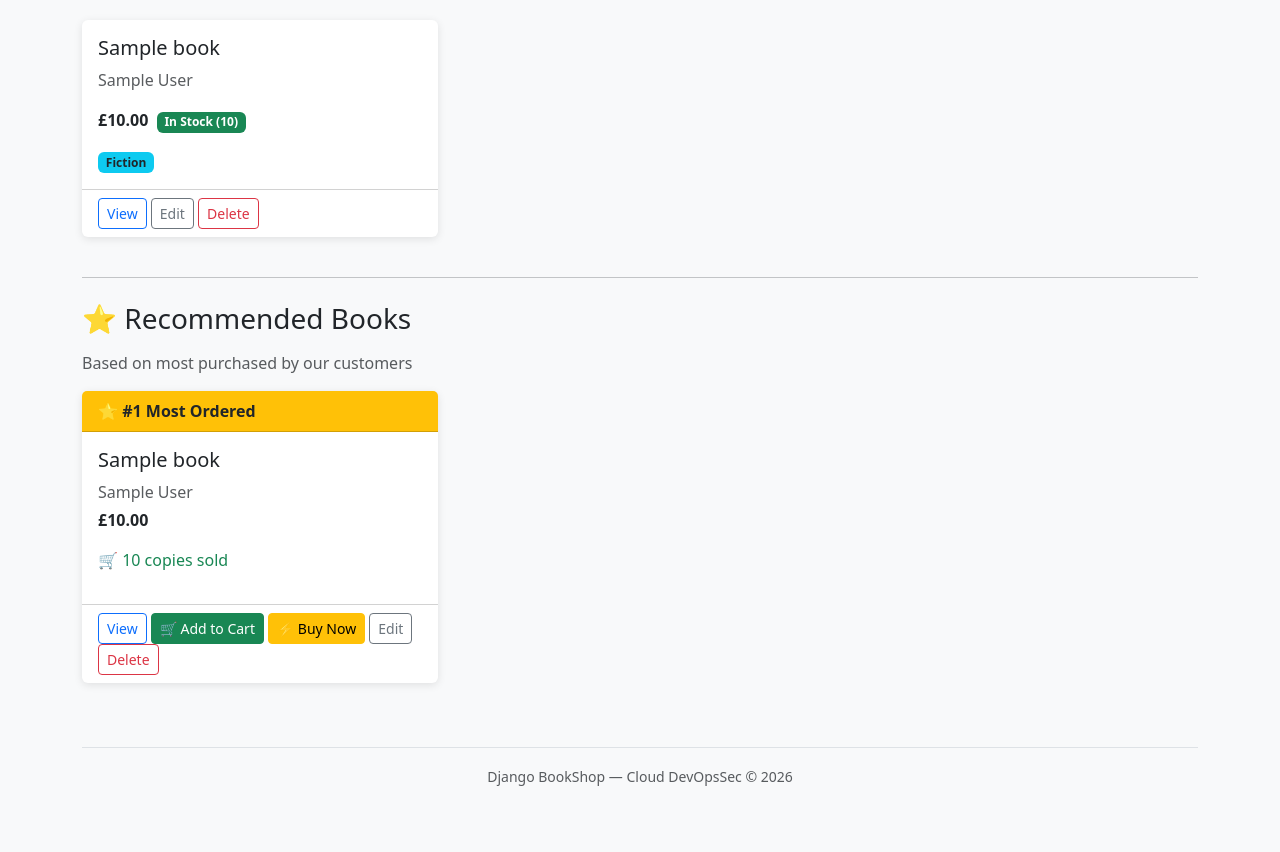
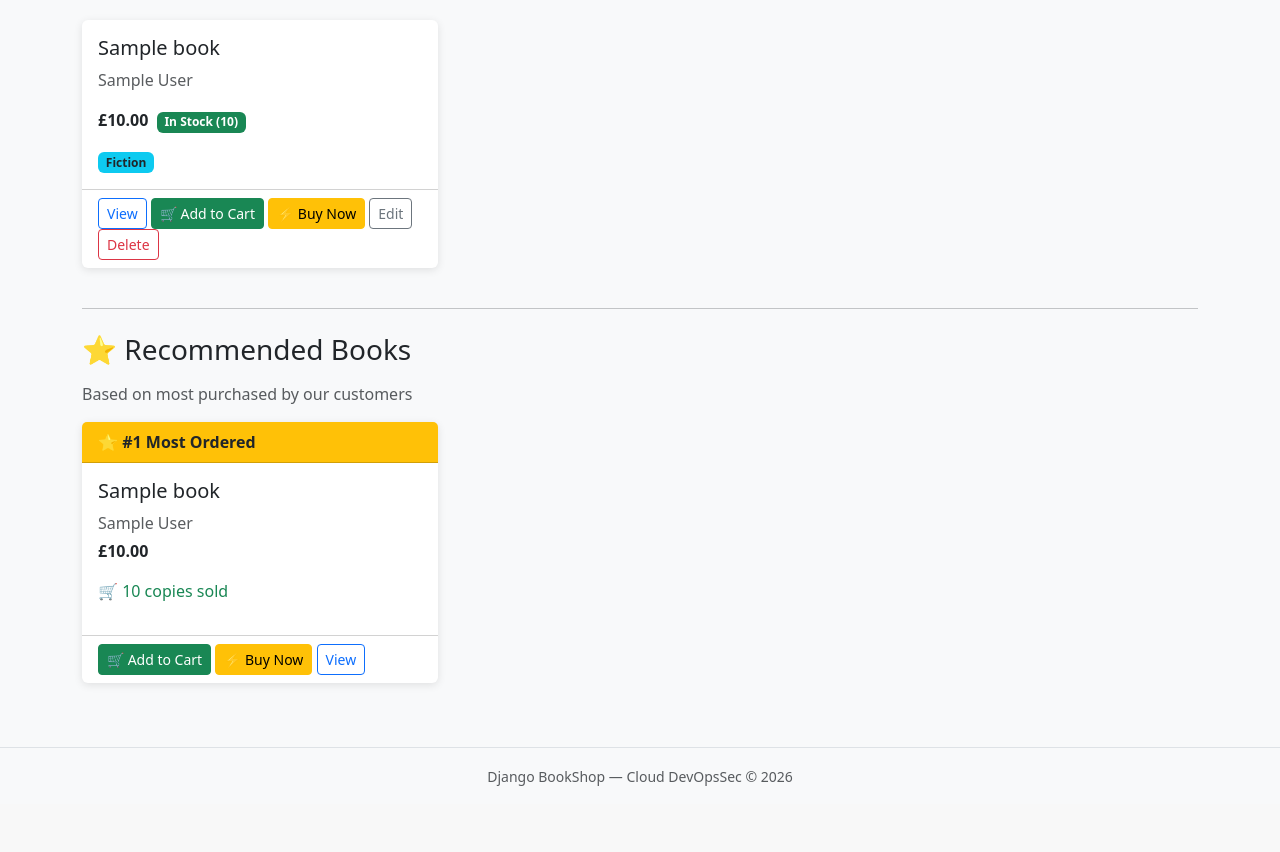
Before and after one commit to gopi122348/bookshop, a Django app: page / in a window 1280 px wide. Shown: the part 188-1040 px from the top of the page. After the commit the page ends 974 px from the top, so only its background shows below. Run offline with Django 4.2, Linux system fonts and the light colour scheme; tables that the repository leaves empty hold one stand-in row (values such as "Sample post").

Commit message:
Overwrite book_list with buy and cart buttons

```diff
--- a/books/templates/books/book_list.html
+++ b/books/templates/books/book_list.html
@@ -1,13 +1,9 @@
 {% extends 'books/base.html' %}
-
 {% block title %}All Books{% endblock %}
-
 {% block content %}
-
 <div class="d-flex justify-content-between align-items-center mb-3">
   <h2>All Books <span class="badge bg-secondary">{{ total_count }}</span></h2>
 </div>
-
 <form method="get" class="row g-2 mb-4">
   <div class="col-md-6">
     <input type="text" name="q" class="form-control"
@@ -31,7 +27,6 @@
   </div>
   {% endif %}
 </form>
-
 {% if books %}
 <div class="row">
   {% for book in books %}
@@ -52,6 +47,8 @@
       </div>
       <div class="card-footer bg-transparent">
         <a href="{% url 'book_detail' book.pk %}" class="btn btn-sm btn-outline-primary">View</a>
+        <a href="{% url 'cart_add' book.pk %}" class="btn btn-sm btn-success">🛒 Add to Cart</a>
+        <a href="{% url 'book_order' book.pk %}" class="btn btn-sm btn-warning">⚡ Buy Now</a>
         <a href="{% url 'book_update' book.pk %}" class="btn btn-sm btn-outline-secondary">Edit</a>
         <a href="{% url 'book_delete' book.pk %}" class="btn btn-sm btn-outline-danger">Delete</a>
       </div>
@@ -64,9 +61,7 @@
   No books found. <a href="{% url 'book_create' %}">Add the first one!</a>
 </div>
 {% endif %}
-
 <hr>
-
 {% if recommended_books %}
 <div class="mb-5 mt-4">
   <h3 class="mb-3">⭐ Recommended Books</h3>
@@ -85,20 +80,14 @@
           <p class="text-success">🛒 {{ book.total_sold }} copies sold</p>
         </div>
         <div class="card-footer bg-transparent">
-    <a href="{% url 'book_detail' book.pk %}"
-       class="btn btn-sm btn-outline-primary">View</a>
-    <a href="{% url 'cart_add' book.pk %}"
-       class="btn btn-sm btn-success">🛒 Add to Cart</a>
-    <a href="{% url 'book_order' book.pk %}"
-       class="btn btn-sm btn-warning">⚡ Buy Now</a>
-    <a href="{% url 'book_update' book.pk %}"
-       class="btn btn-sm btn-outline-secondary">Edit</a>
-    <a href="{% url 'book_delete' book.pk %}"
-       class="btn btn-sm btn-outline-danger">Delete</a>
-</div>
+          <a href="{% url 'cart_add' book.pk %}" class="btn btn-sm btn-success">🛒 Add to Cart</a>
+          <a href="{% url 'book_order' book.pk %}" class="btn btn-sm btn-warning">⚡ Buy Now</a>
+          <a href="{% url 'book_detail' book.pk %}" class="btn btn-sm btn-outline-primary">View</a>
+        </div>
+      </div>
+    </div>
     {% endfor %}
   </div>
 </div>
 {% endif %}
-
 {% endblock %}
```
